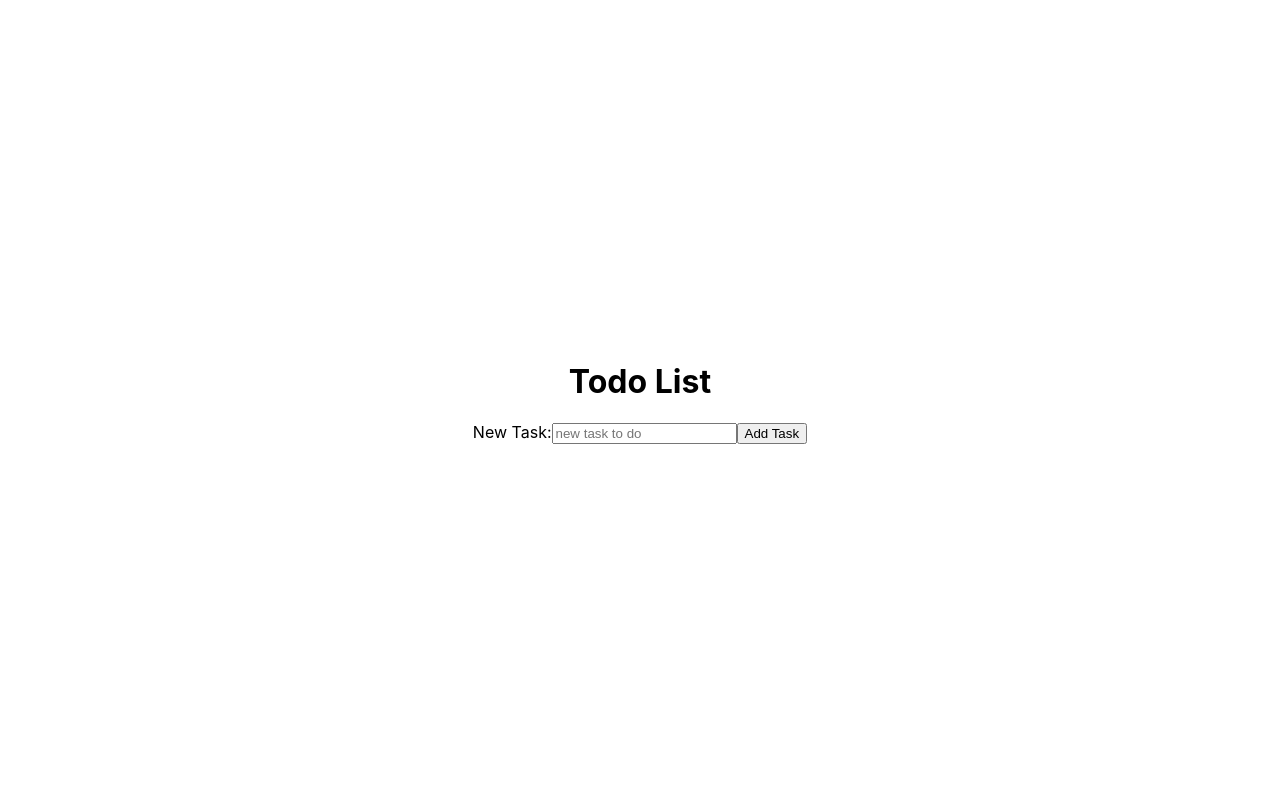
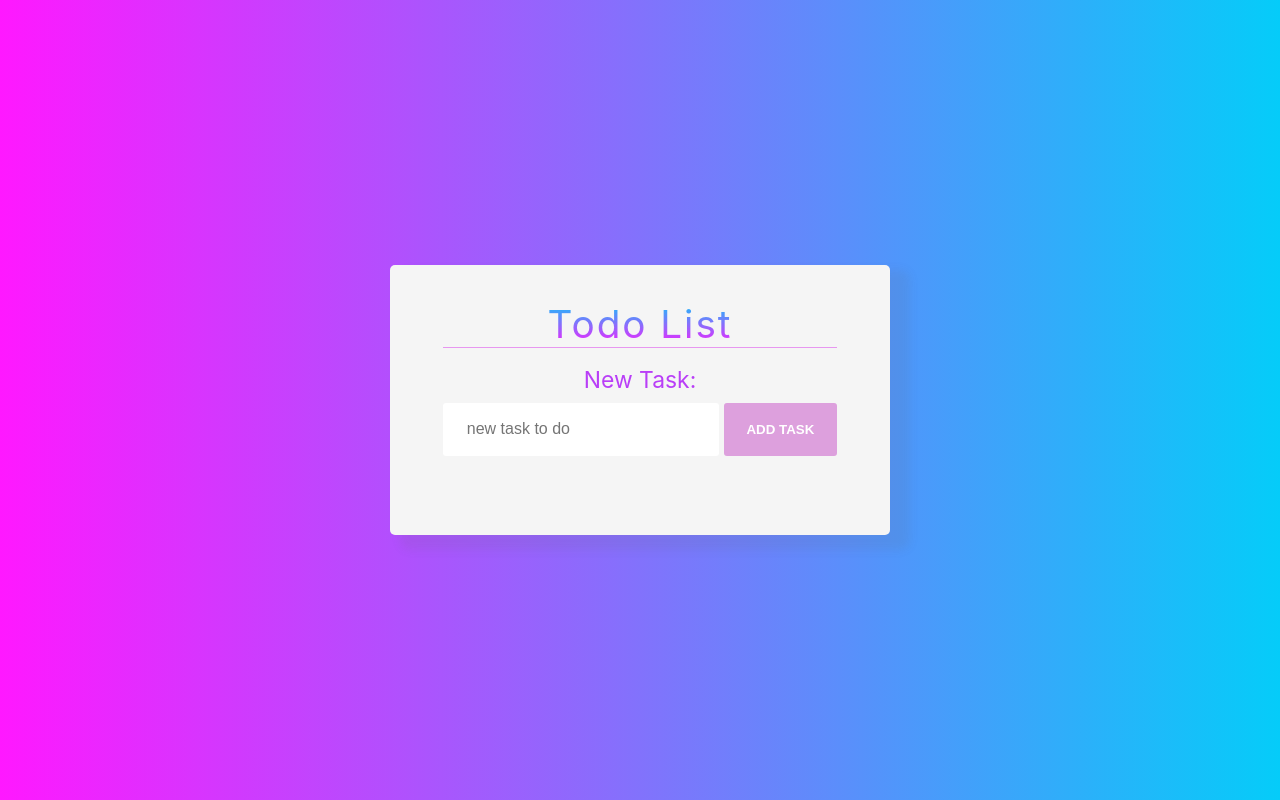
Before and after one commit to JuliaGood/todo-app, a React (Create React App) app: page / in a window 1280 px wide. Built offline with nearby package versions, Linux system fonts and the light colour scheme.

Commit message:
some CSS Styles were apply.

```diff
--- a/public/index.html
+++ b/public/index.html
@@ -8,6 +8,7 @@
       content="Web site created using create-react-app"
     />
     <link rel="manifest" href="%PUBLIC_URL%/manifest.json" />
+    <script src="https://kit.fontawesome.com/2a1e0fc38a.js" crossorigin="anonymous"></script>
 
     <title>ToDo App</title>
   </head>
--- a/src/Todo.css
+++ b/src/Todo.css
@@ -1,5 +1,30 @@
-.completed {
-  color: gray;
+.Todo {
+  display: flex;
+  justify-content: space-between;
+  align-items: center;
+  margin: 0 -3rem 4px;
+  padding: 1.1rem 3rem;
+  background: rgba(000, 000 , 000, 0.02);
+  border-bottom: 1px solid pink;
+}
+
+.Todo-task.completed {
+  opacity: 0.6;
   text-decoration: line-through;
   cursor: pointer;
 }
+
+.Todo-btns {
+  flex-shrink: 0;
+  padding-left: 0.7em;
+}
+
+.Todo-btns button {
+  border: none;
+  font-size: 1em;
+  margin: 0.4em;
+  background: none;
+  -webkit-appearance: none;
+  cursor: pointer;
+  color:darkviolet;
+}
--- a/src/Todo.js
+++ b/src/Todo.js
@@ -39,8 +39,8 @@ class Todo extends Component {
     let result;
     if(this.state.isEditing) {
       result = (
-        <div>
-          <form onSubmit={this.handleUpdate}>
+        <div className="Todo">
+          <form onSubmit={this.handleUpdate} className='TodoForm'>
             <input
               type='text'
               name="task"
@@ -53,14 +53,21 @@ class Todo extends Component {
       )
     } else {
     result = (
-      <div >
-        <li className={this.props.completed ? 'completed' : ''}
+      <div className="Todo">
+        <li className={this.props.completed ? 'Todo-task completed' : 'Todo-task'}
           onClick={this.toggleTask}
         >
           {this.props.task}
         </li>
-        <button onClick={this.toggleForm}>Edit</button>
-        <button onClick={this.handleRemove}>Delete</button>
+        <div className='Todo-btns'>
+          <button onClick={this.toggleForm}>
+            <i className='fas fa-pen' />
+          </button>
+          <button onClick={this.handleRemove}>
+          <i className='fas fa-trash' />
+          </button>
+        </div>
+
       </div>
     );
     }
--- /dev/null
+++ b/src/TodoForm.css
@@ -0,0 +1,38 @@
+.TodoForm {
+  margin-top: 1rem;
+  display: flex;
+  flex-wrap: wrap;
+  outline: none;
+}
+.TodoForm label {
+  min-width: 100%;
+  margin-bottom: 0.5rem;
+  font-size: 1.3rem;
+}
+.TodoForm input {
+  flex-grow: 1;
+  background: white;
+  padding: 0 1.5em;
+  font-size: initial;
+}
+.TodoForm button {
+  padding: 0 1.3rem;
+  border: none;
+  background: plum;
+  color: white;
+  text-transform: uppercase;
+  font-weight: bold;
+  border: 1px solid rgba(000, 000, 000, 0.3);
+  margin-left: 5px;
+  cursor: pointer;
+}
+.TodoForm button:hover {
+  background: #b93ef7;
+}
+.TodoForm input,
+.TodoForm button {
+  font-family: sans-serif;
+  height: 3rem;
+  border-radius: 3px;
+  border: none;
+}
--- a/src/TodoForm.js
+++ b/src/TodoForm.js
@@ -1,5 +1,6 @@
 import React, { Component } from "react";
 import { v4 as uuidv4 } from 'uuid';
+import './TodoForm.css';
 
 class TodoForm extends Component {
   constructor(props) {
@@ -15,14 +16,14 @@ class TodoForm extends Component {
 
   handleSubmit = (e) => {
     e.preventDefault();
-    const newTask = {...this.state, id: uuidv4(), completed: false }
+    const newTask = {...this.state, id: uuidv4(), isCompleted: false }
     this.props.createTask(newTask);
     this.setState({ task: '' })
   }
 
   render() {
     return (
-      <form onSubmit={this.handleSubmit}>
+      <form onSubmit={this.handleSubmit} className='TodoForm'>
         <label htmlFor="taskId">New Task:</label>
         <input
           type="text"
--- /dev/null
+++ b/src/TodoList.css
@@ -0,0 +1,22 @@
+.TodoList {
+  margin: 4rem auto;
+  padding: 2rem 3rem;
+  max-width: 500px;
+  background: whitesmoke;
+  color: #b93ef7;
+  box-shadow: 15px 10px 10px 5px rgba(100, 100, 100, 0.1);
+  border-radius: 5px;
+}
+
+.TodoList h1 {
+    background: -webkit-linear-gradient(#05CCF9, #FF18FF);
+    -webkit-background-clip: text;
+    -webkit-text-fill-color: transparent;
+    font-weight: normal;
+    letter-spacing: 0.05em;
+    border-bottom: 1px solid rgba(225, 109, 238, 0.69);
+}
+.TodoList ul {
+  margin-top: 2.5rem;
+  list-style: none;
+}
--- a/src/TodoList.js
+++ b/src/TodoList.js
@@ -1,6 +1,7 @@
 import React, { Component } from "react";
 import Todo from './Todo';
 import TodoForm from './TodoForm'
+import './TodoList.css';
 
 class TodoList extends Component {
   constructor(props) {
@@ -59,7 +60,7 @@ class TodoList extends Component {
       />
     ));
     return (
-      <div >
+      <div className="TodoList">
         <h1>Todo List</h1>
         <TodoForm createTask={this.createTask}/>
         <ul>{todos}</ul>
--- a/src/index.css
+++ b/src/index.css
@@ -1,15 +1,16 @@
-code {
-  font-family: source-code-pro, Menlo, Monaco, Consolas, "Courier New",
-  monospace;
+* {
+  margin: 0;
+  padding: 0;
+  box-sizing: border-box;
+  outline: none;
 }
 
+html,
 body {
-  margin: 0;
-  padding: 0;
   font-family: -apple-system, BlinkMacSystemFont, "Segoe UI", "Roboto", "Oxygen",
     "Ubuntu", "Cantarell", "Fira Sans", "Droid Sans", "Helvetica Neue",
     sans-serif;
-  -webkit-font-smoothing: antialiased;
-  -moz-osx-font-smoothing: grayscale;
-  text-align: center;
+  background: linear-gradient(90deg, #FF18FF, #05CCF9 );
+  font-size: 1.1rem;
+  height: 100%;
 }
```
